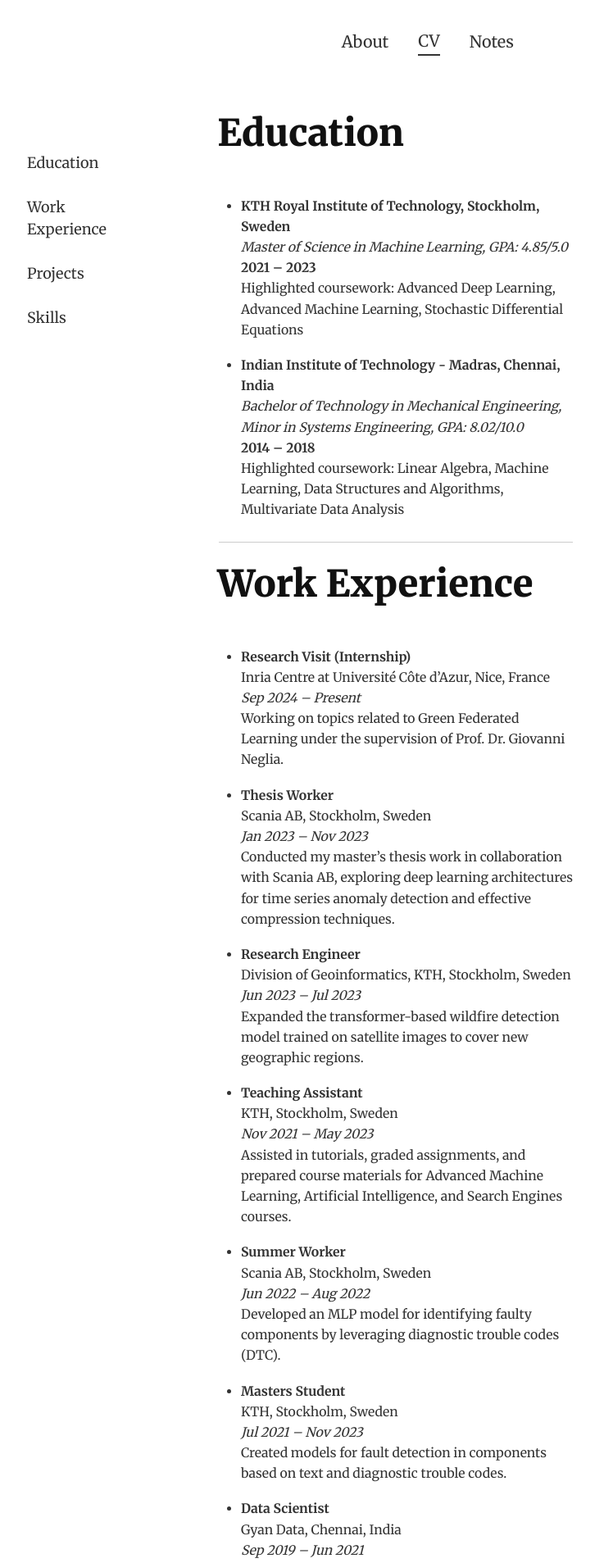
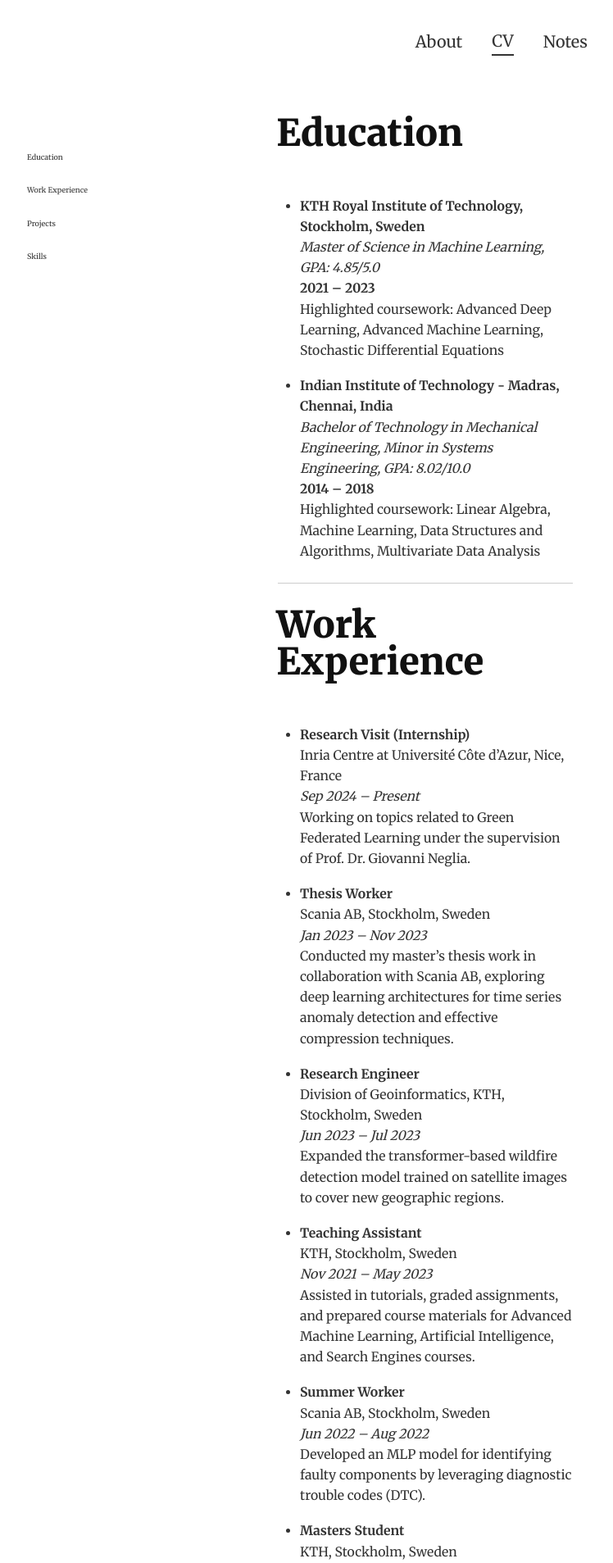
Before and after one commit to dannyrichy/dannyrichy.github.io, a Jekyll site: the page built from docs/cv.md, in a window 1280 px wide. Shown: the top 1907 px of the page at 82% size, without its empty margins (265-1013 px from the left). Built offline with Jekyll 4.4.1, drawn with Linux system fonts in a browser that asks for light colours.

Commit message:
idk anymore

```diff
--- a/docs/_includes/scripts.html
+++ b/docs/_includes/scripts.html
@@ -31,5 +33,6 @@
                 }
             });
         });
+    });
 
 </script>
--- a/docs/_sass/_motherload.scss
+++ b/docs/_sass/_motherload.scss
@@ -199,7 +199,7 @@
     background-color: transparent; /* Transparent background */
     position: relative; /* Makes it stick at the top */
     width: 100%; /* Full width of the parent container */
-    max-width: 30rem; /* Same max-width as container */
+    max-width: 40rem; /* Same max-width as container */
     margin: 0 auto; /* Center the navbar horizontally */
     margin-bottom: 2rem; /* Add space below the navbar */
 }
@@ -236,30 +236,29 @@
   border-bottom: 2px solid #333; /* Adds a dark line under the selected section */
 }
 
-/* Styles specific to the CV page */
+//* Styles specific to the CV page */
 .cv-page .cv-container {
   display: flex;
   flex-wrap: wrap;
   padding: 1rem;
-  max-width: 40rem; /* Limit max-width to 1200px (you can adjust as needed) */
+  max-width: 40rem; /* Limit max-width to 1200px */
   margin: 0 auto; /* Center the container horizontally */
-  height: 100vh;  /* Ensure it takes up the full viewport height */
   overflow: auto; /* Enable scrolling if content overflows */
+  min-height: 100vh; /* Ensure container takes full viewport height */
 }
 
 .cv-page .cv-main-content {
   flex: 1;
-  padding-left: 15%;
+  padding-left: 20%; /* Adjust this depending on sidebar width */
   padding-right: 2rem;
 }
-
 
 /* Sidebar styling */
 .cv-page .sidebar {
   position: -webkit-sticky; /* Add support for Safari */
   position: sticky; /* Sticky positioning for modern browsers */
   top: 0;  /* Aligns the top of the sidebar with the top of the page */
-  width: 15%;  /* Sidebar width */
+  width: 20%;  /* Increased width for the sidebar */
   padding-top: 2rem;
   padding-left: 1rem;
   padding-right: 1rem;
@@ -273,7 +272,7 @@
 .cv-page .sidebar-link {
   color: #333; /* Dark color for links (matches navbar) */
   text-decoration: none;
-  font-size: 1rem;
+  font-size: 0.5rem;
   display: block;
   padding: 0.5rem 0;  /* Reduced padding for less space between items */
   margin-bottom: 0.5rem;  /* Reduced space between links */
@@ -300,7 +299,7 @@
     width: 100%;  /* Full width for smaller screens */
     padding-top: 1rem;
   }
-  .cv-page .main-content {
+  .cv-page .cv-main-content {
     padding-left: 0;  /* No space on left for smaller screens */
   }
 }
```
Also changed, not shown: other parts of docs/_includes/scripts.html (+2 -0 lines). Lines whose indentation alone changed are shown as unchanged.
